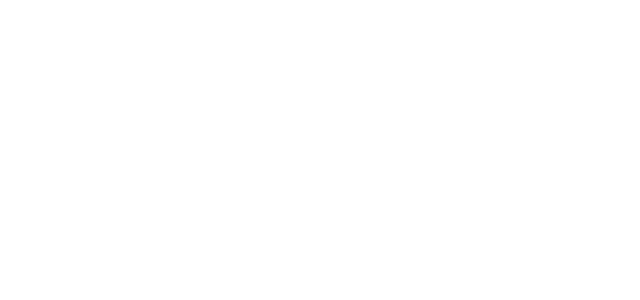
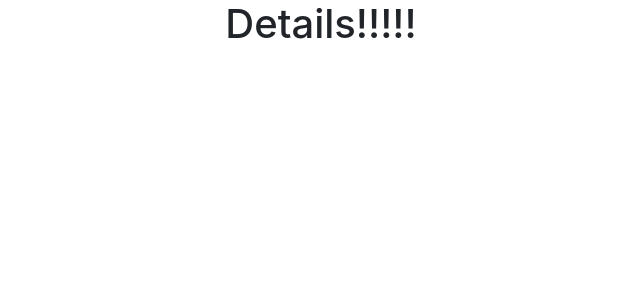
Before and after one commit to nmegrant/Hacker-Hustler-Hipster-client, a React (Create React App) app: page /homepages/1 in a window 1280 px wide. Shown: the top 300 px of the page, without its empty margins (319-959 px from the left). Built offline with nearby package versions, Linux system fonts and the light colour scheme.

Commit message:
Set up Link path using userId prop

```diff
--- a/src/App.js
+++ b/src/App.js
@@ -1,6 +1,7 @@
 import React from "react";
 import { Switch, Route } from "react-router-dom";
 import Homepages from "./pages/Homepages";
+import HomepageDetails from "./pages/HomepageDetails ";
 import "./App.css";
 
 function App() {
@@ -8,8 +9,12 @@ function App() {
     <div className="App">
       <Switch>
         <Route exact path="/" component={Homepages} />
-        {/* <Route exact path="/scheduleviewing" component={ScheduleViewing} />
-        <Route exact path="/listings" component={Listings} />
+        <Route
+          exact
+          path="/homepages/:homepageId"
+          component={HomepageDetails}
+        />
+        {/* <Route exact path="/listings" component={Listings} />
         <Route exact path="/" component={Home} /> */}
       </Switch>
     </div>
--- a/src/components/HomepageCard.js
+++ b/src/components/HomepageCard.js
@@ -1,4 +1,5 @@
 import React from "react";
+import { Link } from "react-router-dom";
 
 export default function HomepageCard(props) {
   return (
@@ -12,7 +13,9 @@ export default function HomepageCard(props) {
           </div>
         );
       })}
-      <button>See More</button>
+      <button>
+        <Link to={`/homepages/${props.userId}`}>Show me more</Link>
+      </button>
     </div>
   );
 }
--- /dev/null
+++ b/src/pages/HomepageDetails .js
@@ -0,0 +1,9 @@
+import React from "react";
+
+export default function HomepageDetails() {
+  return (
+    <div>
+      <h1>Details!!!!!</h1>
+    </div>
+  );
+}
```
